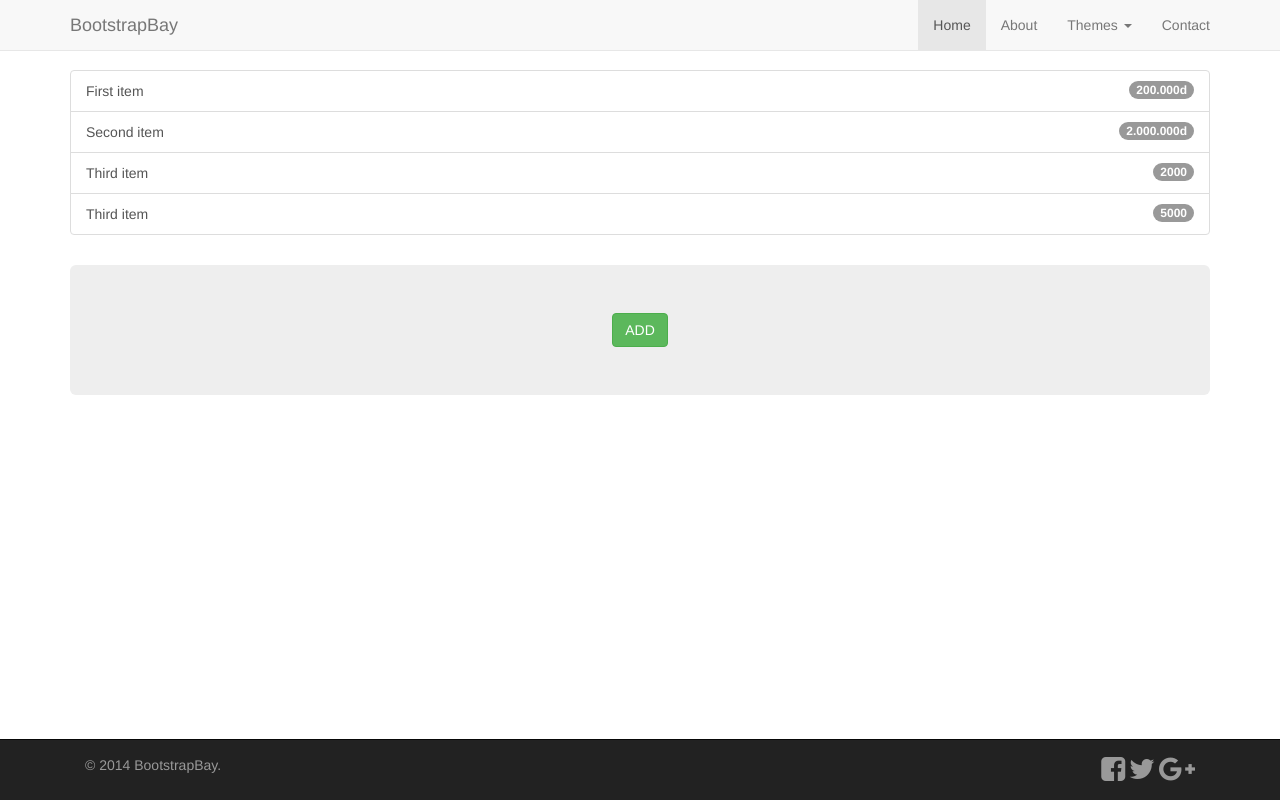
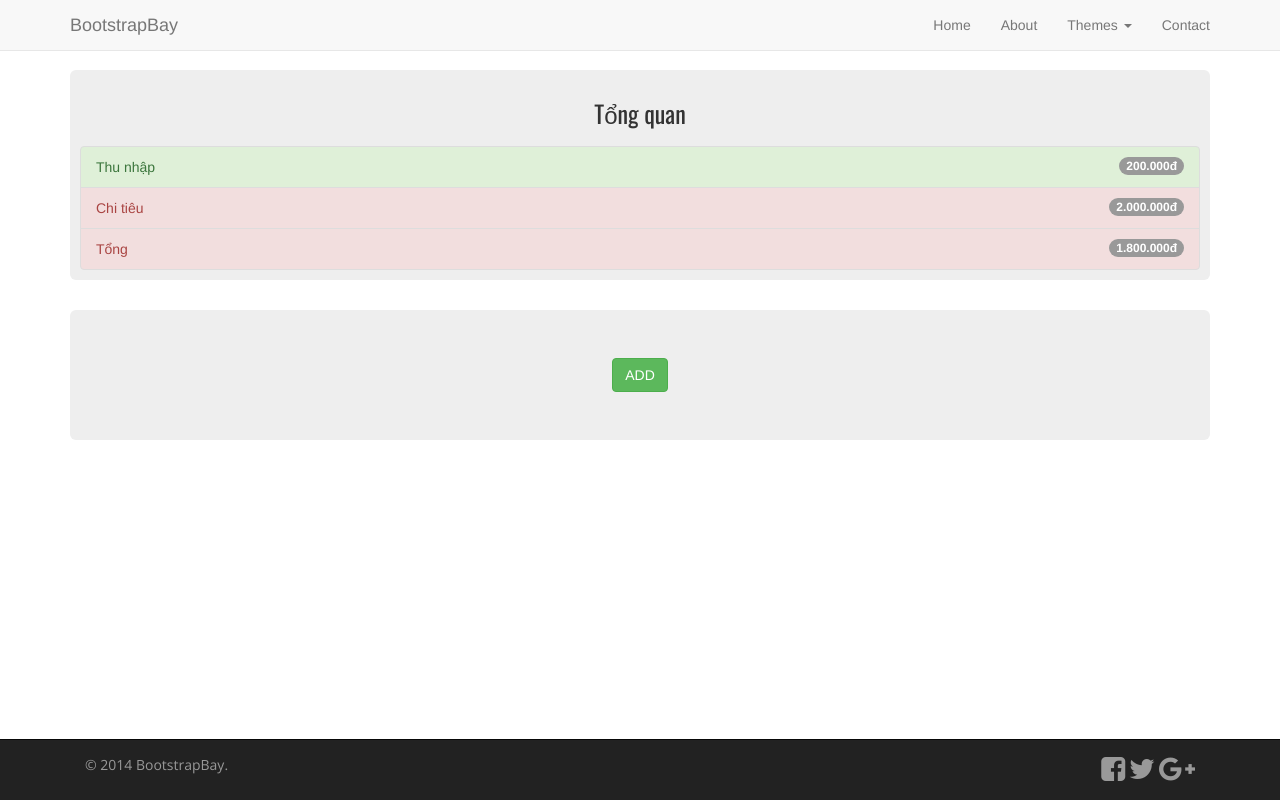
Before and after one commit to trongdd26/money-lover.com, a PHP site: page / in a window 1280 px wide. Run offline with PHP 8.4, Linux system fonts and the light colour scheme; some libraries are stand-ins or nearby versions.

Commit message:
Edit css

```diff
--- a/css/custom.css
+++ b/css/custom.css
@@ -6,5 +6,12 @@
 body {
 	padding-top: 70px;
 	padding-bottom: 100px;
+}
 
+p {
+	font-family: 'Open Sans', sans-serif;
 }
+
+h1, h2, h3, h4, h5, h6 {
+	font-family: 'Oswald', sans-serif;
+}
--- a/index.html
+++ b/index.html
@@ -4,12 +4,14 @@
     <meta charset="utf-8">
     <meta http-equiv="X-UA-Compatible" content="IE=edge">
     <meta name="viewport" content="width=device-width, initial-scale=1">
-    <meta name="description" content="Grid System tutorial from BootstrapBay.com">
+    <meta name="description" content="Contact Form tutorial from BootstrapBay.com">
     <meta name="author" content="BootstrapBay.com">
     <title>BootstrapBay Tutorial</title>
     <link href="css/bootstrap.min.css" rel="stylesheet">
     <link href="css/custom.css" rel="stylesheet">
     <link href="http://netdna.bootstrapcdn.com/font-awesome/4.0.3/css/font-awesome.css" rel="stylesheet">
+    <link href='http://fonts.googleapis.com/css?family=Open+Sans' rel='stylesheet' type='text/css'>
+    <link href='http://fonts.googleapis.com/css?family=Oswald' rel='stylesheet' type='text/css'>
 </head>
 <body>
 <!-- Fixed navbar -->
@@ -26,7 +28,7 @@
         </div>
         <div class="navbar-collapse collapse">
             <ul class="nav navbar-nav navbar-right">
-                <li class="active"><a href="#">Home</a></li>
+                <li><a href="#">Home</a></li>
                 <li><a href="#about">About</a></li>
                 <li class="dropdown">
                     <a href="#" class="dropdown-toggle" data-toggle="dropdown">Themes <b class="caret"></b></a>
@@ -49,12 +51,12 @@
 
 <div class="container">
 
-    <div class="jumbotron text-center" style="padding: 0px;">
-        <div class="list-group">
-            <a href="#" class="list-group-item" style="text-align: left"><span class="badge">200.000d</span>First item</a>
-            <a href="#" class="list-group-item" style="text-align: left"><span class="badge">2.000.000d</span>Second item</a>
-            <a href="#" class="list-group-item" style="text-align: left"><span class="badge">2000</span>Third item</a>
-            <a href="#" class="list-group-item" style="text-align: left"><span class="badge">5000</span>Third item</a>
+    <div class="jumbotron text-center" style="padding: 10px;">
+        <h3 style="padding-bottom: 10px;">Tổng quan</h3>
+        <div class="list-group" style="margin-bottom: 0px">
+            <a href="#" class="list-group-item list-group-item-success" style="text-align: left"><span class="badge">200.000đ</span>Thu nhập</a>
+            <a href="#" class="list-group-item list-group-item-danger" style="text-align: left"><span class="badge">2.000.000đ</span>Chi tiêu</a>
+            <a href="#" class="list-group-item list-group-item-danger" style="text-align: left"><span class="badge">1.800.000đ</span>Tổng</a>
         </div>
     </div>
 
```
Also changed, not shown: other parts of index.html (+39 -3 lines).
